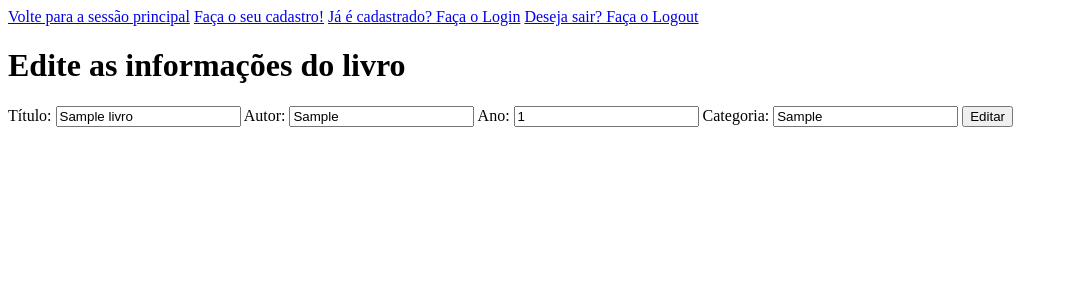
After one commit to Heitor108/projeto2psi, a Flask app: page /livro/editar/1 in a window 1280 px wide. The commit adds this page. Shown: the top 300 px of the page, without its empty margins (0-1068 px from the left). Run offline with Flask 3, Linux system fonts and the light colour scheme; a user stored in the database is signed in; tables that the repository leaves empty hold one stand-in row (values such as "Sample post").

Commit message:
Finalização das rotas.

```diff
--- a/app.py
+++ b/app.py
@@ -138,25 +138,120 @@ def livros():
         consulta = consulta.where(Livros.ano == int(ano))
 
     livros = db.session.execute(consulta).scalars()
+    emprestimos = db.session.execute(
+        db.select(Emprestimos).filter_by(id_usuario=current_user.id)
+    ).scalars().all()
 
-    return render_template('livros.html', livros=livros)
+    return render_template(
+        "livros.html",
+        livros=livros,
+        emprestimos=emprestimos
+    )
 
-@app.route('/livro/novo')
+@app.route('/livro/novo', methods=['GET', 'POST'])
+@login_required
 def novo_livro():
-    pass
+    if request.method == 'POST':
+        titulo = request.form.get('titulo')
 
-@app.route('/editar')
-def editar():
-    pass
+        livro = db.session.execute(
+            db.select(Livros).where(
+                Livros.titulo == titulo,
+                Livros.id_usuario == current_user.id
+            )
+        ).scalar()
 
-@app.route('/excluir')
-def excluir():
-    pass
+        if livro:
+            livro.quantidade += 1
+        else:
+            livro = Livros(
+                titulo=titulo,
+                autor=request.form.get('autor'),
+                ano=request.form.get('ano'),
+                categoria=request.form.get('categoria'),
+                quantidade=1,
+                id_usuario=current_user.id
+            )
+            db.session.add(livro)
 
-@app.route('/emprestar')
-def emprestar():
-    pass
+        db.session.commit()
 
-@app.route('/devolver')
-def devolver():
-    pass
+        return redirect(url_for('index'))
+
+    return render_template('novo_livro.html')
+
+@app.route('/livro/editar/<int:id>', methods=['GET', 'POST'])
+@login_required
+def editar(id):
+    livro = db.session.get(Livros, id)
+
+    if not livro or livro.id_usuario != current_user.id:
+        return redirect(url_for('index'))
+
+    if request.method == 'POST':
+        livro.titulo = request.form.get('titulo')
+        livro.autor = request.form.get('autor')
+        livro.ano = request.form.get('ano')
+        livro.categoria = request.form.get('categoria')
+
+        db.session.commit()
+
+        return redirect(url_for('index'))
+
+    return render_template('editar.html', livro=livro)
+
+@app.route('/livro/excluir/<int:id>')
+@login_required
+def excluir(id):
+    livro = db.session.get(Livros, id)
+
+    if livro.quantidade > 1:
+        livro.quantidade -= 1
+    else:
+        db.session.delete(livro)
+
+    db.session.commit()
+
+    return redirect(url_for('index'))
+
+@app.route('/emprestar/<int:id>')
+@login_required
+def emprestar(id):
+    livro = db.session.get(Livros, id)
+
+    if not livro:
+        return redirect(url_for('livros'))
+
+    if livro.id_usuario == current_user.id:
+        return redirect(url_for('livros'))
+
+    if livro.quantidade > 0:
+        livro.quantidade -= 1
+
+        emprestimo = Emprestimos(
+            status='Emprestado',
+            id_usuario=current_user.id,
+            id_livro=livro.id
+        )
+
+        db.session.add(emprestimo)
+        db.session.commit()
+
+    return redirect(url_for('livros'))
+
+@app.route('/devolver/<int:id>')
+@login_required
+def devolver(id):
+    emprestimo = db.session.get(Emprestimos, id)
+
+    if not emprestimo:
+        return redirect(url_for('index'))
+
+    livro = db.session.get(Livros, emprestimo.id_livro)
+
+    livro.quantidade += 1
+
+    db.session.delete(emprestimo)
+    db.session.commit()
+
+    return redirect(url_for('index'))
--- a/templates/base.html
+++ b/templates/base.html
@@ -15,6 +15,7 @@
 </head>
 <body>
     <header>
+        <a href="{{ url_for('index' ) }}">Volte para a sessão principal</a>
         <a href="{{ url_for('cadastro' ) }}">Faça o seu cadastro!</a>
         <a href="{{ url_for('login' ) }}">Já é cadastrado? Faça o Login</a>
         <a href="{{ url_for('logout' ) }}">Deseja sair? Faça o Logout</a>
--- /dev/null
+++ b/templates/editar.html
@@ -0,0 +1,22 @@
+{% extends "base.html" %}
+{% block title %}
+    Edite as informações do livro
+{% endblock %}
+{% block head %}
+
+{% endblock %}
+{% block content %}
+    <h1>Edite as informações do livro</h1>
+
+    <form action="{{ url_for('editar', id=livro.id) }}" method="post">
+        <label for="titulo">Título:</label>
+        <input type="text" name="titulo" value="{{ livro.titulo }}" required>
+        <label for="autor">Autor:</label>
+        <input type="text" name="autor" value="{{ livro.autor }}" required>
+        <label for="ano">Ano:</label>
+        <input type="number" name="ano" value="{{ livro.ano }}" required>
+        <label for="categoria">Categoria:</label>
+        <input type="text" name="categoria" value="{{ livro.categoria }}" required>
+        <input type="submit" value="Editar">
+    </form>
+{% endblock %}
--- a/templates/livros.html
+++ b/templates/livros.html
@@ -40,8 +40,10 @@
                 Quantidade: {{ livro.quantidade }}
 
             </li>
-            {% if emprestimos.status == 'Disponível' %}
-                <a href="{{ url_for('emprestar' ) }}">Pegar livro emprestado</a>
+            {% if livro.quantidade > 0 %}
+                <a href="{{ url_for('emprestar', id=livro.id) }}">Pegar livro emprestado</a>
+            {% else %}
+                <p>Indisponível</p>
             {% endif %}
         {% endfor %}
     </ul>
```
Also changed, not shown: templates/index.html (+3 -4 lines), templates/novo_livro.html (added, +22 -0 lines).
